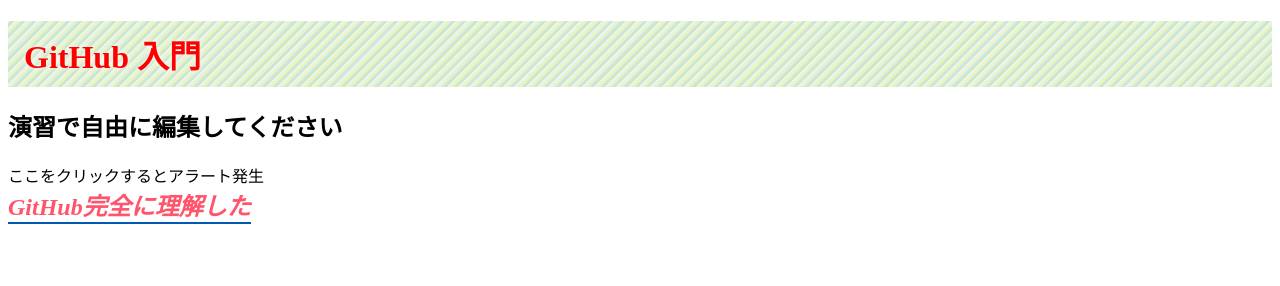
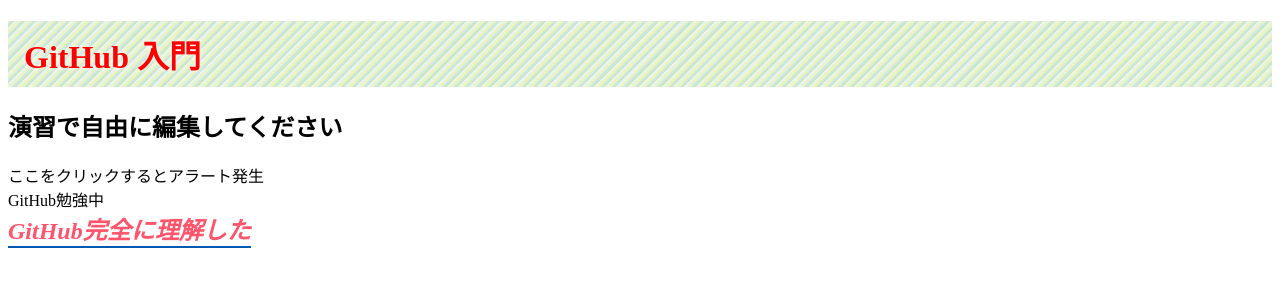
Before and after one commit to watanabe-tgoikfyuo17/github_ws, a plain HTML site: page index.html in a window 1280 px wide. Drawn offline with Linux system fonts and the light colour scheme.

Commit message:
add
line 14

```diff
--- a/index.html
+++ b/index.html
@@ -11,6 +11,7 @@
     <!-- 変更箇所に困ったら下記のコメントアウトを外してください -->
     <div id="target">ここをクリックするとアラート発生</div>
 
+    <div id="comment">GitHub勉強中</div>
     <div id="ok">GitHub完全に理解した</div>
 
     <script src="./src/index.js"></script>
```
